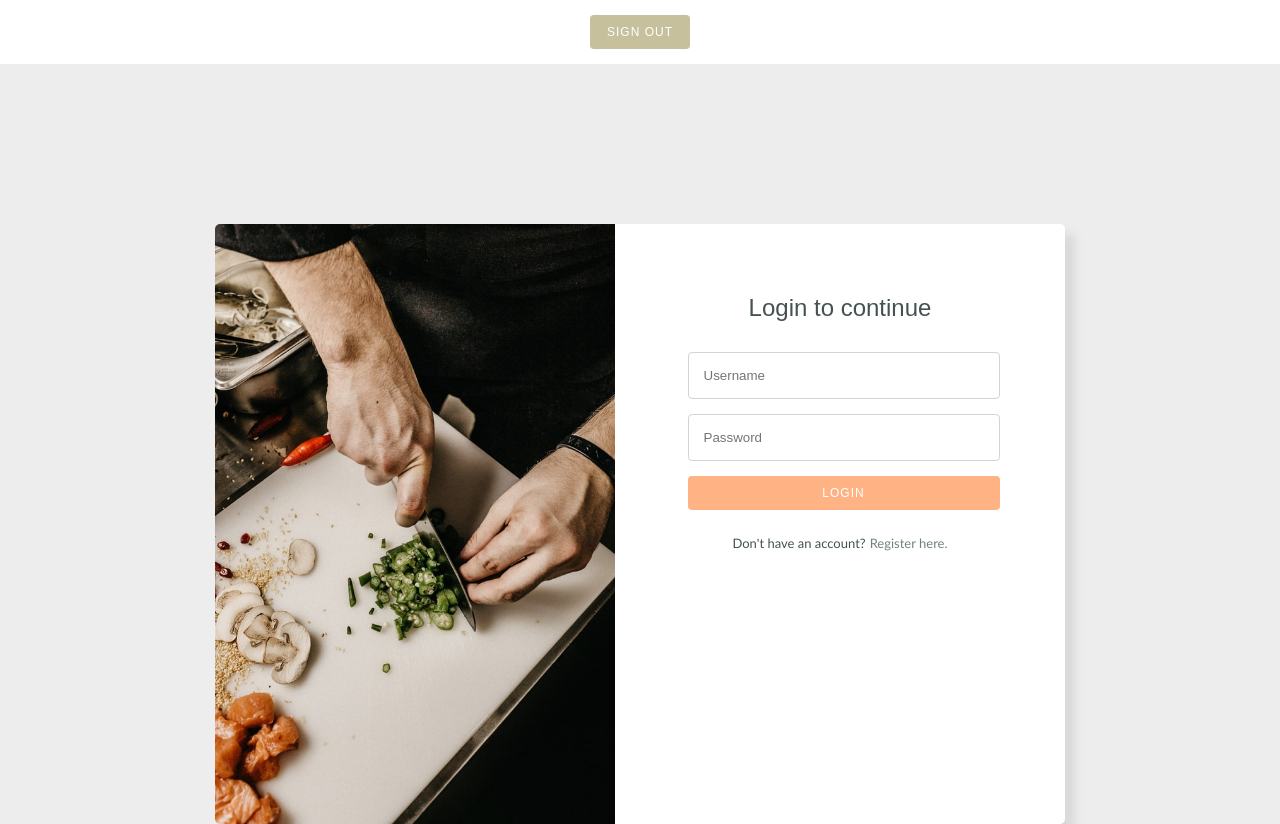
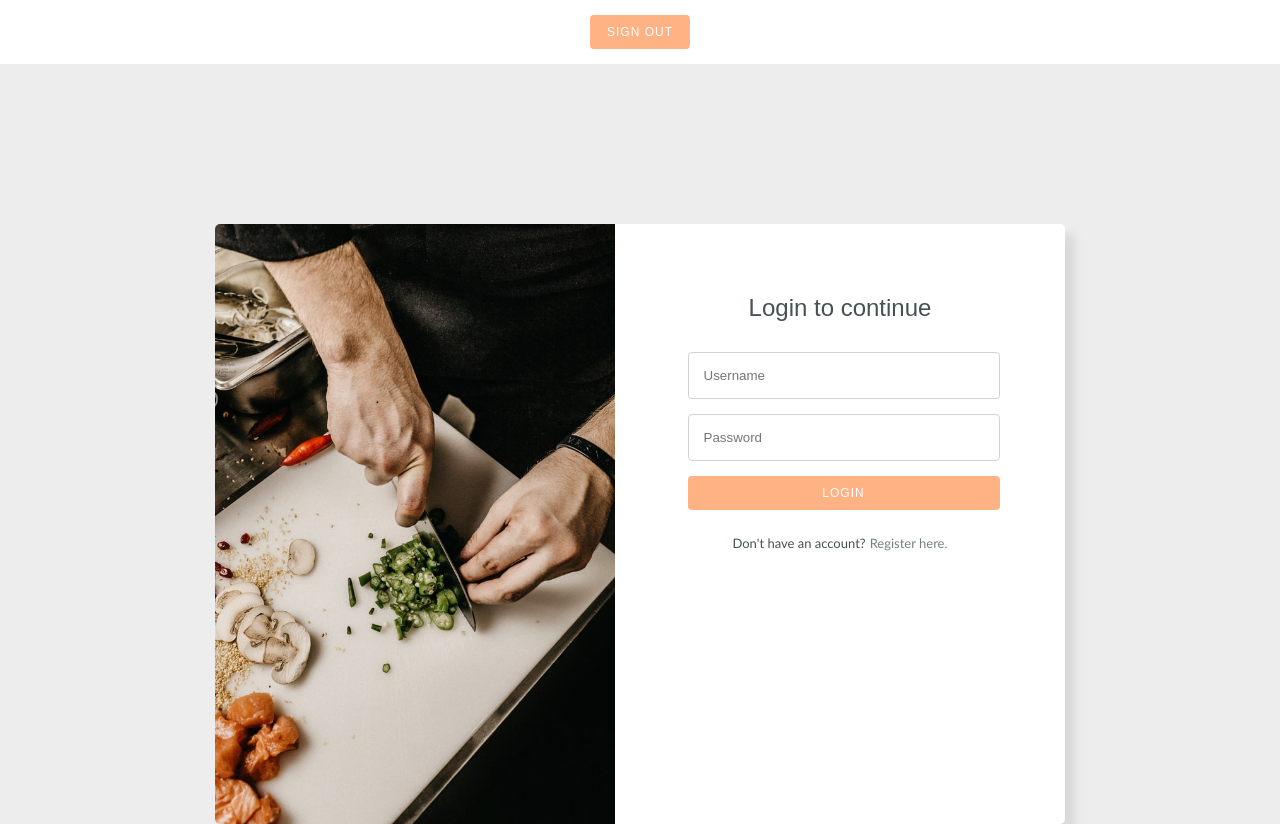
Before and after one commit to Build-Week-Chef-Portfolio-5/frontend, a React (Create React App) app in the folder chef-portfolio/: page / in a window 1280 px wide. Built offline with nearby package versions, Linux system fonts and the light colour scheme.

Commit message:
aeson-johnson

```diff
--- a/chef-portfolio/src/components/NavBar.css
+++ b/chef-portfolio/src/components/NavBar.css
@@ -1,6 +1,7 @@
 .NavBar{
+    padding:15px 0;
     background-color:white;
-    padding:15px 0;
+
 }
 
 .NavBar button{
@@ -13,7 +14,7 @@
     text-transform:uppercase;
     border:0px;
     border-radius:4px;
-    background-color:#C6C09C;
+    background-color:#FFB284;
 }
 
 .NavBar a{
```
